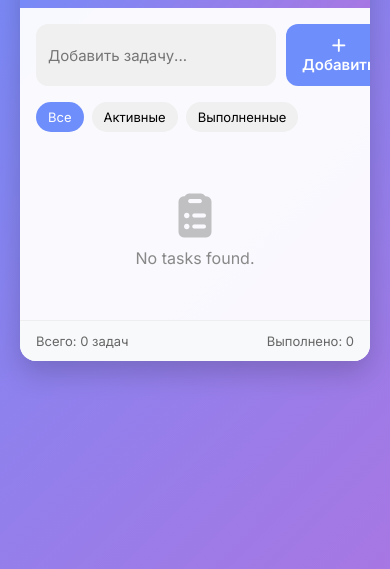
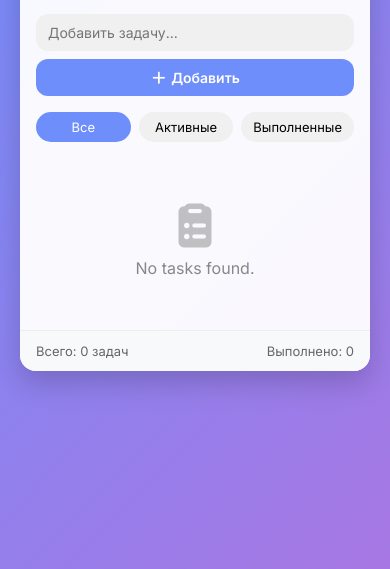
Before and after one commit to Azamat493/4-oy-8-dars, a plain HTML site: page index.html in a window 390 px wide. Shown: the part 275-844 px from the top of the page. Drawn offline with Linux system fonts and the light colour scheme.

Commit message:
Описание изменений

```diff
--- a/style.css
+++ b/style.css
@@ -267,3 +267,26 @@ body {
   color: #6e8efb;
   transform: scale(1.15);
 }
+@media (max-width: 480px) {
+  .input-section {
+    flex-direction: column;
+    gap: 8px;
+  }
+
+  .input-section input,
+  .input-section button {
+    width: 100%;
+    font-size: 14px;
+    padding: 10px 12px;
+  }
+
+  .filter-section {
+    flex-wrap: wrap;
+    justify-content: center;
+  }
+
+  .filter-btn {
+    flex: 1;
+    text-align: center;
+  }
+}
```
